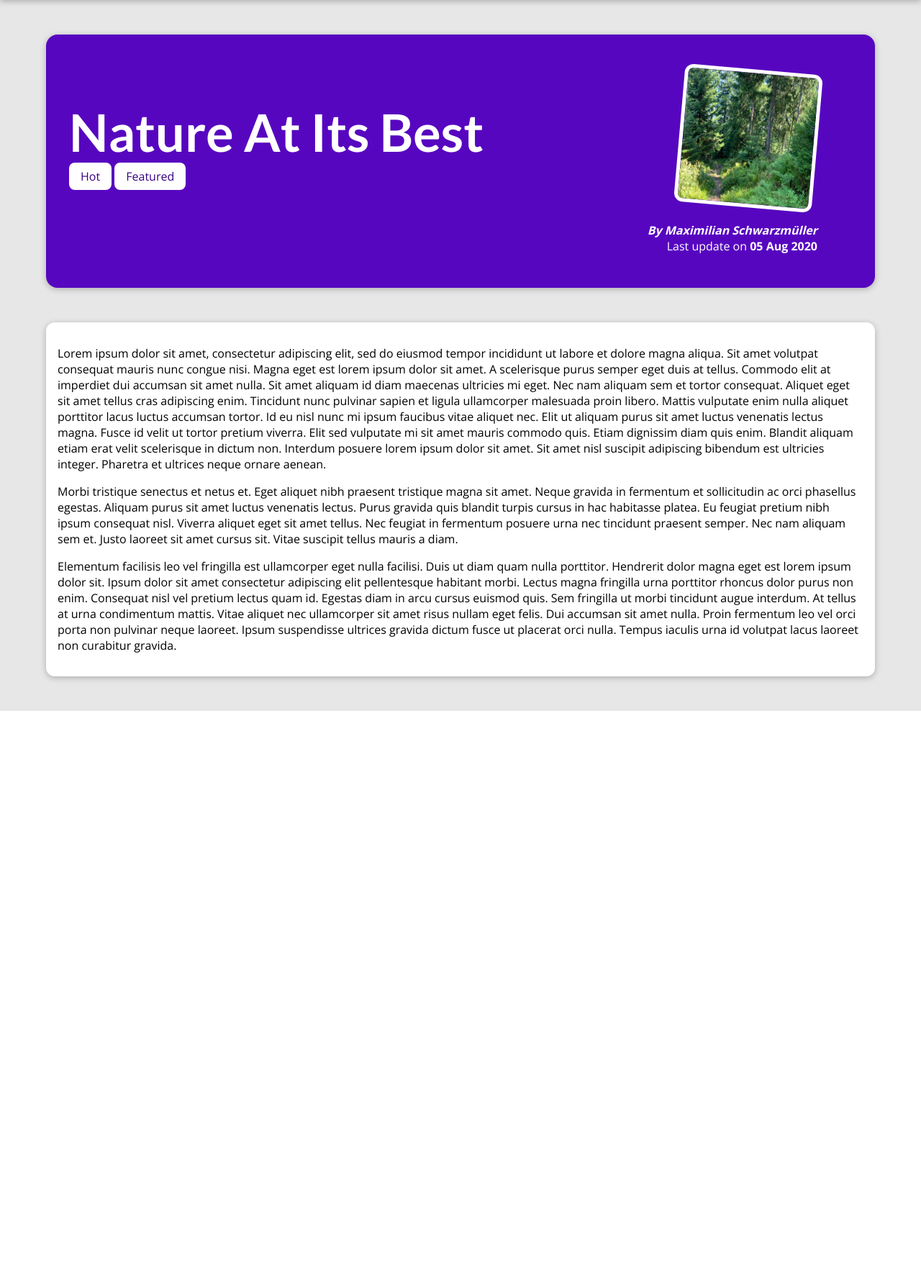
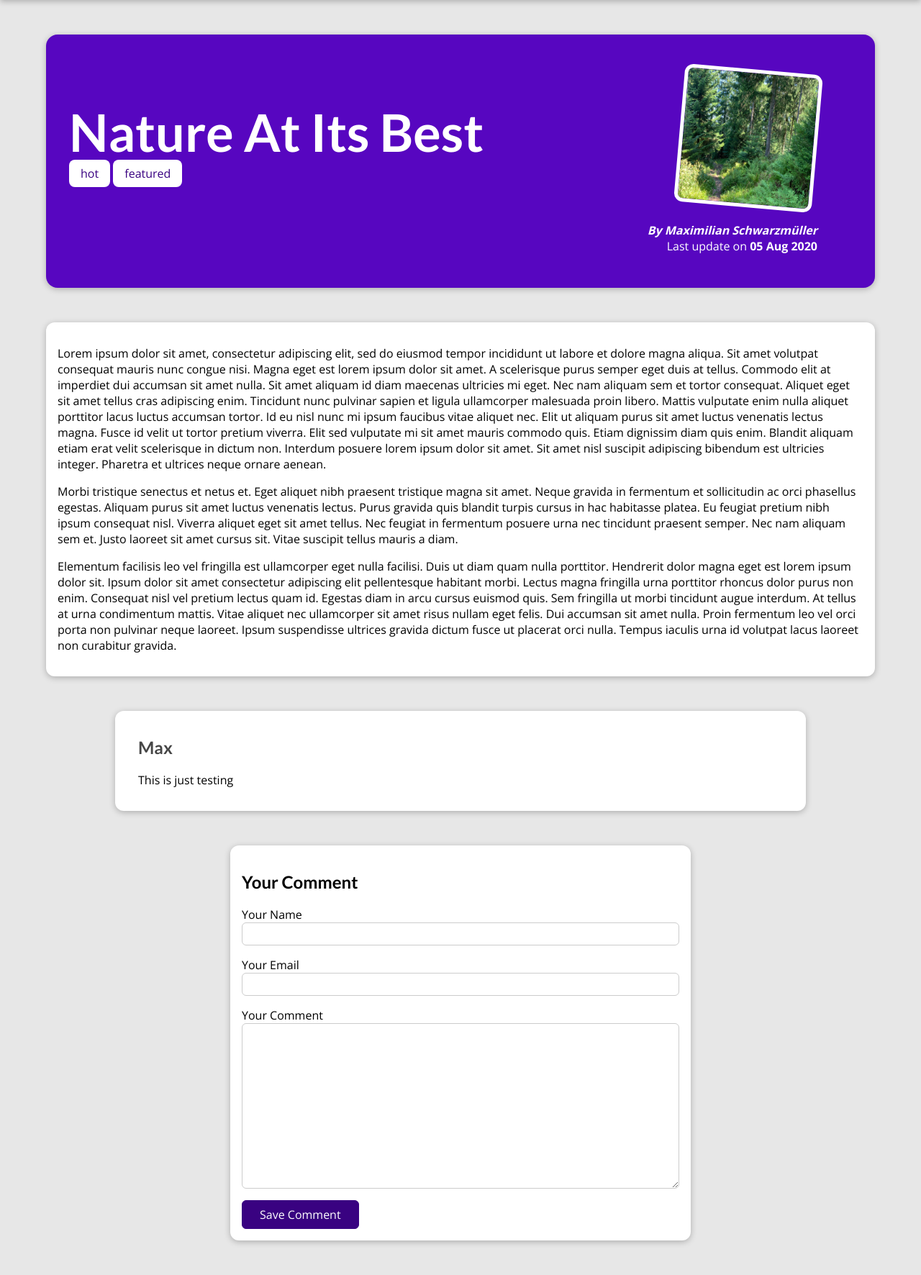
Before and after one commit to aabduvak/blog, a Django app: a page that uses blog/templates/blog/post-detail.html in a window 1280 px wide. Shown: the part 80-1852 px from the top of the page at 72% size. Before the commit the page ends 1068 px from the top, so only its background shows below. Run offline with Django 3.2, Linux system fonts and the light colour scheme; data comes from the database, SQL or seed files in the repository; both versions use the stored data as it was after the commit.

Commit message:
created CommentForm class in forms.py, added Comment model to models.py and added form to post-detail.html

```diff
--- /dev/null
+++ b/blog/forms.py
@@ -0,0 +1,14 @@
+from django import forms
+
+from .models import Comment
+
+
+class CommentForm(forms.ModelForm):
+    class Meta:
+        model = Comment
+        exclude = ['post']
+        labels = {
+            'user_name': 'Your Name',
+            'user_email': 'Your Email',
+            'entered_text': 'Your Comment'
+        }
--- a/blog/models.py
+++ b/blog/models.py
@@ -47,3 +47,8 @@ class Comment(models.Model):
     user_name = models.CharField(max_length=120)
     user_email = models.EmailField()
     entered_text = models.TextField(max_length=400)
+    post = models.ForeignKey(Post, on_delete=CASCADE,
+                             related_name='comments', null=True)
+
+    def __str__(self):
+        return f'{self.user_name} | {self.post}'
--- a/blog/static/blog/post-detail.css
+++ b/blog/static/blog/post-detail.css
@@ -22,7 +22,7 @@ body {
   #summary h2 {
 	color: white;
 	font-size: 4.5rem;
-	margin-bottom: 0.5rem;
+	margin-bottom: 0.25rem;
   }
 
   #summary article {
@@ -49,12 +49,31 @@ body {
   }
 
   #summary a {
+	color: white;
 	text-decoration: none;
-	color: white;
   }
 
   #summary time {
 	font-weight: bold;
+  }
+
+  #read-later {
+	margin: 2rem 0;
+  }
+
+  #read-later button {
+	background-color: transparent;
+	border: 1px solid white;
+	padding: 0.5rem 2rem;
+	font: inherit;
+	color: white;
+	cursor: pointer;
+  }
+
+  #read-later button:hover,
+  #read-later button:active {
+	background-color: white;
+	color: #390281;
   }
 
   main {
@@ -68,9 +87,118 @@ main {
   }
 
   .tag {
-	background-color: #fff;
+	background-color: white;
 	color: #390281;
 	padding: 0.5rem 1rem;
 	border-radius: 8px;
-	text-transform: capitalize;
   }
+
+  #comment-form {
+	margin: 3rem auto;
+	width: 90%;
+	max-width: 40rem;
+	border-radius: 12px;
+	background-color: white;
+	box-shadow: 0 2px 8px rgba(0, 0, 0, 0.25);
+	padding: 1rem;
+  }
+
+  #comment-form button {
+	font: inherit;
+	background-color: #390281;
+	color: white;
+	border: 1px solid #390281;
+	padding: 0.5rem 1.5rem;
+	border-radius: 6px;
+	cursor: pointer;
+  }
+
+  #comment-form button:hover,
+  #comment-form button:active {
+	background-color: #4f0ba7;
+	border-color: #4f0ba7;
+  }
+
+  .form-control {
+	margin-bottom: 1rem;
+  }
+
+  .form-control label {
+	font-weight: bold;
+	margin-bottom: 0.5rem;
+	display: block;
+  }
+
+  .form-control input,
+  .form-control textarea {
+	display: block;
+	width: 100%;
+	font: inherit;
+	padding: 0.25rem;
+	border-radius: 6px;
+	border: 1px solid #ccc;
+  }
+
+  .errorlist {
+	list-style: none;
+	margin: 0.5rem 0;
+	padding: 0;
+	color: #d6000b;
+  }
+
+  .invalid label {
+	color: #d6000b;
+  }
+
+  .invalid input,
+  .invalid textarea {
+	border-color: #d6000b;
+	background-color: #ffe6e7;
+  }
+
+  #alert {
+	margin: 8rem auto 3rem auto;
+	border: 1px solid #d6000b;
+	background-color: #ffe6e7;
+	padding: 1rem;
+	width: 90%;
+	max-width: 40rem;
+  }
+
+  #alert a {
+	text-decoration: none;
+	border: 1px solid #d6000b;
+	background-color: #d6000b;
+	color: white;
+	padding: 0.25rem 1.5rem;
+	border-radius: 6px;
+  }
+
+  #comments {
+	margin: 3rem auto;
+	width: 90%;
+	max-width: 60rem;
+	border-radius: 12px;
+	background-color: white;
+	box-shadow: 0 2px 8px rgba(0, 0, 0, 0.25);
+	padding: 1rem 2rem;
+  }
+
+  #comments ul {
+	list-style: none;
+	margin: 0;
+	padding: 0;
+  }
+
+  #comments li {
+	margin-bottom: 1rem;
+	border-bottom: 2px solid #ccc;
+  }
+
+  #comments li:last-of-type {
+	border-bottom: none;
+  }
+
+  #comments h2 {
+	color: #464646;
+  }
--- a/blog/templates/blog/post-detail.html
+++ b/blog/templates/blog/post-detail.html
@@ -31,4 +31,31 @@
         {{ post.content|linebreaks }}
     </main>
 
+    <section id="comments">
+        <ul>
+            {% for comment in comments %}
+                <li>
+                    <h2>{{comment.user_name|title}}</h2>
+                    <p>{{comment.entered_text|linebreaks}}</p>
+                </li>
+            {% endfor %}
+        </ul>
+
+    </section>
+
+    <section id="comment-form">
+        <h2>Your Comment</h2>
+        <form action="{% url 'post-detail-page' post.slug %}" method="POST">
+            {% csrf_token %}
+            {% for form_fields in comment_form %}
+                <div class="form-control">
+                    {{form_fields.label}}
+                    {{form_fields}}
+                    {{form_fields.errors}}
+                </div>
+            {% endfor %}
+            <button type="submit">Save Comment</button>
+        </form>
+    </section>
+
 {% endblock content %}
--- a/blog/views.py
+++ b/blog/views.py
@@ -1,8 +1,12 @@
-from django.shortcuts import render, get_object_or_404
+from django.shortcuts import render
+from django.urls import reverse
+from django.http import HttpResponseRedirect
 from django.views.generic import ListView, DetailView
+from django.views import View
+
 
 from .models import Post
-
+from .forms import CommentForm
 # Create your views here.
 
 
@@ -25,11 +29,32 @@ class AllPostsView(ListView):
     context_object_name = 'all_posts'
 
 
-class SinglePostView(DetailView):
-    template_name = 'blog/post-detail.html'
-    model = Post
+class SinglePostView(View):
+    def get(self, request, slug):
+        post = Post.objects.get(slug=slug)
+        context = {
+            'post': post,
+            'tags': post.tags.all(),
+            'comment_form': CommentForm(),
+            'comments': post.comments.all().order_by('-id')
+        }
+        return render(request, 'blog/post-detail.html', context)
 
-    def get_context_data(self, **kwargs):
-        context = super().get_context_data(**kwargs)
-        context['tags'] = self.object.tags.all()
-        return context
+    def post(self, request, slug):
+        comment_form = CommentForm(request.POST)
+        post = Post.objects.get(slug=slug)
+
+        if comment_form.is_valid():
+            comment = comment_form.save(commit=False)
+            comment.post = post
+            comment.save()
+            return HttpResponseRedirect(reverse("post-detail-page", args=[slug]))
+
+        context = {
+            'post': post,
+            'tags': post.tags.all(),
+            'comment_form': comment_form,
+            'comments': post.comments.all().order_by('-id')
+        }
+
+        return render(request, 'blog/post-detail.html', context)
```
Also changed, not shown: blog/admin.py (+6 -1 lines), blog/migrations/0005_auto_20210924_1940.py (added), db.sqlite3. Lines whose indentation alone changed are shown as unchanged.
